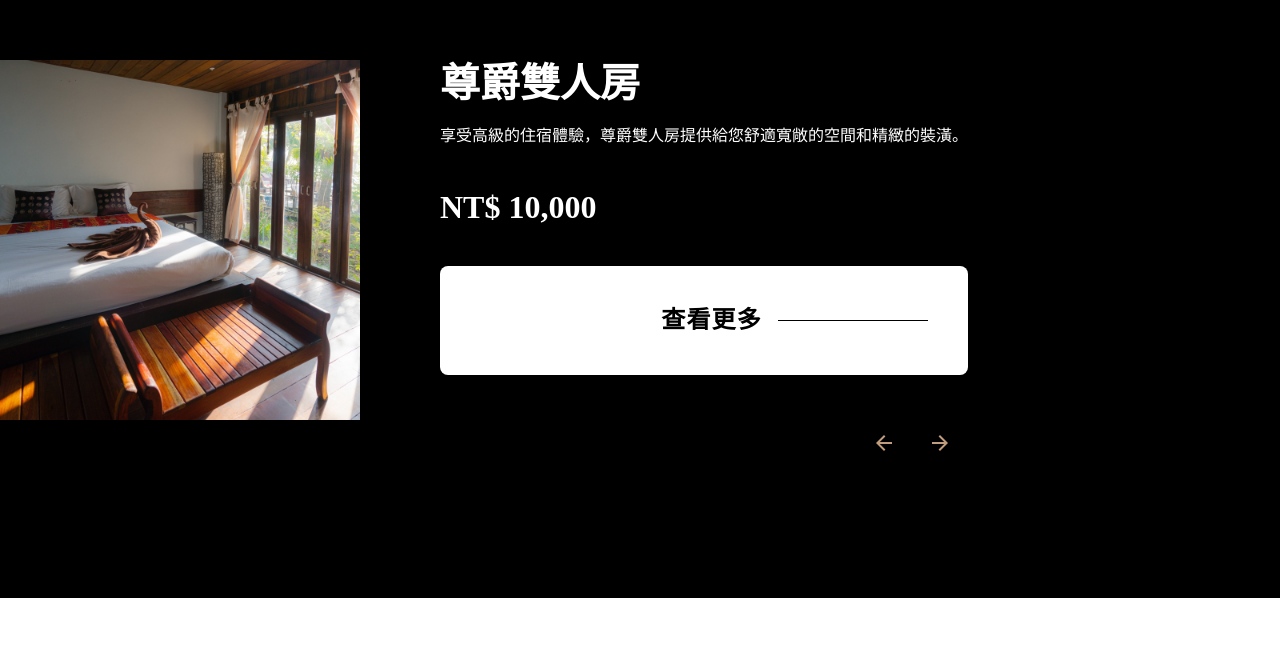
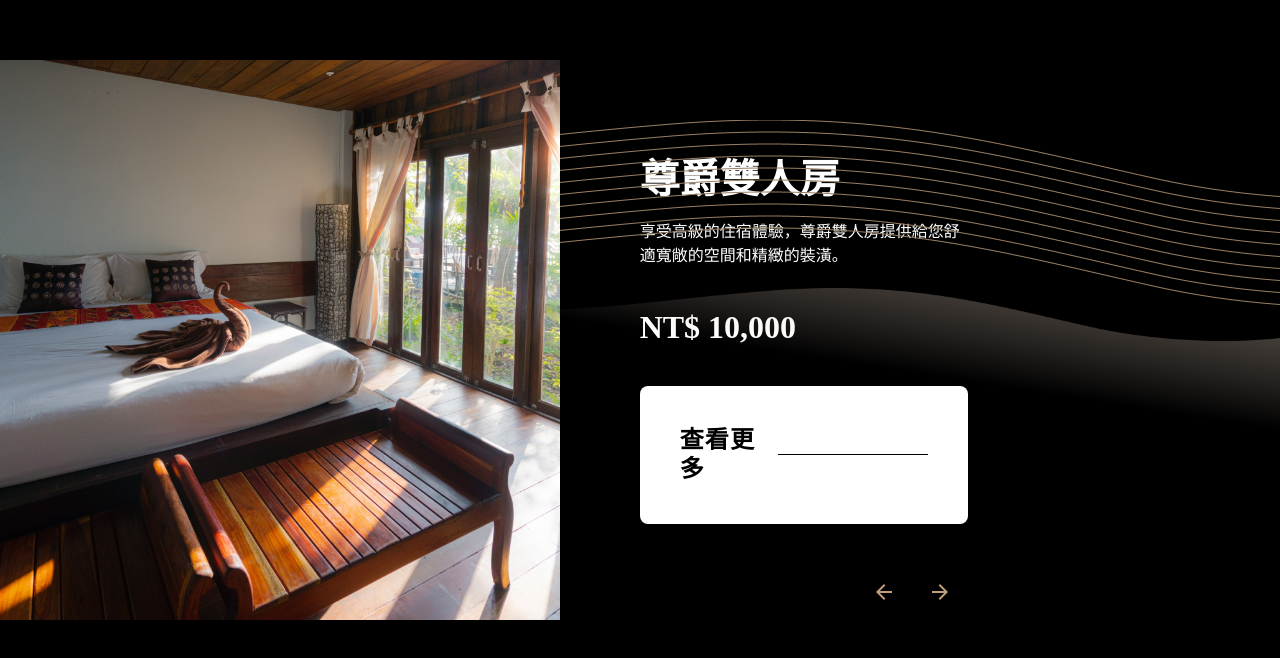
Before and after one commit to HsuanPeng/hotel-booking-website-2024, a React (Vite) app: page / in a window 1280 px wide. Shown: the part 3355-4013 px from the top of the page. Before the commit the page ends 3953 px from the top, so only its background shows below. Built offline with nearby package versions, Linux system fonts and the light colour scheme.

Commit message:
style: finish Room component

```diff
--- a/src/pages/home/components/Room.tsx
+++ b/src/pages/home/components/Room.tsx
@@ -3,6 +3,8 @@ import { useTheme } from "@mui/material/styles";
 import ImgFour from "assets/pic/home/img04.jpg";
 import { ReactComponent as ArrowLeft } from "assets/icons/ic_arrowLeft.svg";
 import { ReactComponent as ArrowRight } from "assets/icons/ic_arrowRight.svg";
+import BG from "assets/pic/home/bg.png";
+import Line from "assets/pic/home/Line.png";
 import UiHeroButton from "components/ui/UiHeroButton";
 
 const Room = () => {
@@ -21,6 +23,15 @@ const Room = () => {
     >
       <Box
         sx={{
+          position: "absolute",
+          top: "180px",
+          right: "0px",
+        }}
+      >
+        <img src={Line} />
+      </Box>
+      <Box
+        sx={{
           zIndex: 1,
         }}
       >
@@ -34,10 +45,13 @@ const Room = () => {
           justifyContent: "center",
           alignItems: "flex-start",
           gap: "40px",
-          flexShrink: 0,
         }}
       >
-        <Box>
+        <Box
+          sx={{
+            mt: "auto",
+          }}
+        >
           <Typography
             variant="h2"
             sx={{
@@ -76,6 +90,7 @@ const Room = () => {
             marginLeft: "auto",
             maxWidth: "112px",
             width: "100%",
+            zIndex: 1,
           }}
         >
           <Box
@@ -94,15 +109,16 @@ const Room = () => {
           </Box>
         </Box>
       </Box>
-      {/* <Box
+      <Box
         sx={{
-          height: "677px",
           position: "absolute",
           bottom: "0px",
+          zIndex: 0,
+          width: "100%",
         }}
       >
         <img src={BG} />
-      </Box> */}
+      </Box>
     </Box>
   );
 };
```
